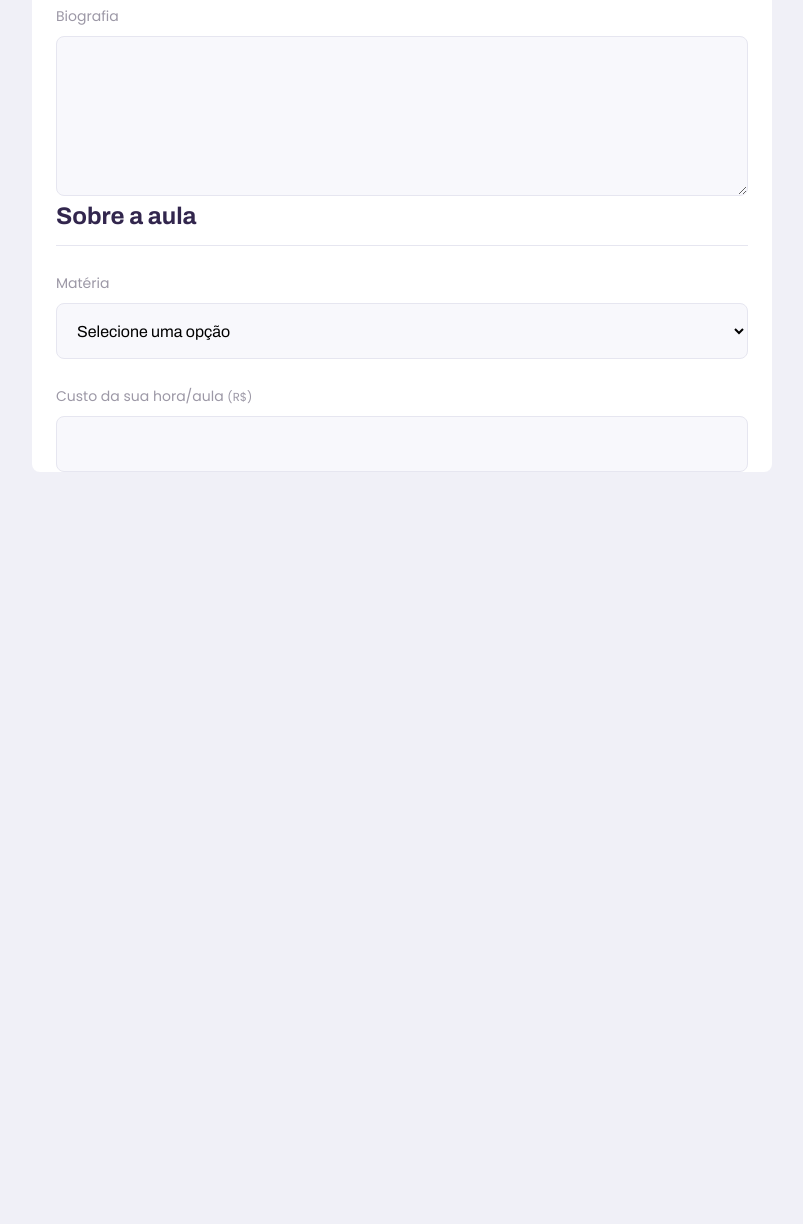
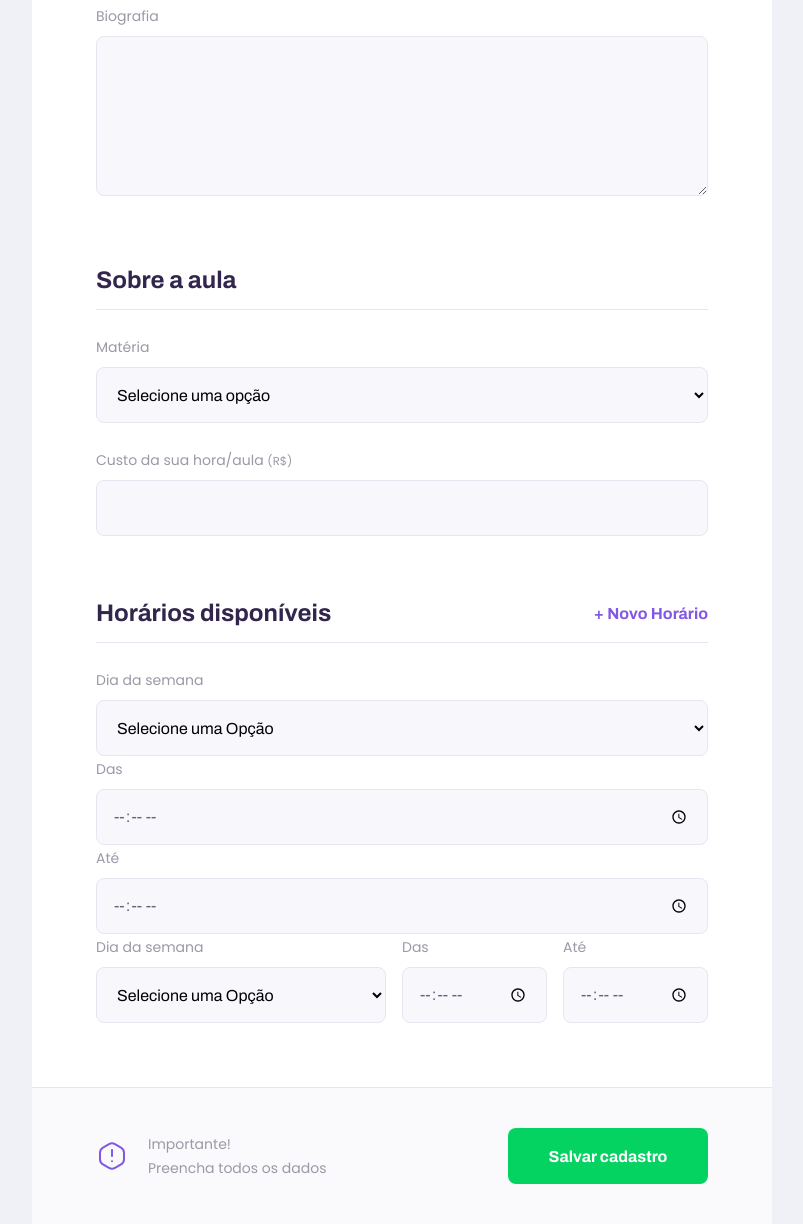
Before and after one commit to BrendaLorencon/Next-Level-Week-2, a plain HTML site: page web/give-classes.html in a window 1280 px wide. Shown: the part 775-1999 px from the top of the page, without its empty margins (238-1041 px from the left). Before the commit the page ends 1247 px from the top, so only its background shows below. Drawn offline with Linux system fonts and the light colour scheme.

Commit message:
Término da give-classes(Dar Aulas) e feito o formulário.

```diff
--- a/web/give-classes.html
+++ b/web/give-classes.html
@@ -81,7 +81,79 @@
                         <input type="cost" id="cost" type="number" required>
                     </div>
                 </fieldset>
+
+                <fieldset id="schedule-items">
+                    <legend>Horários disponíveis
+                        <button id="add-time">+ Novo Horário</button>
+                    </legend>
+
+                    <div class="schedule-items">
+
+                        <div class="select-block">
+                            <label for="weekday">Dia da semana</label>
+                            <select name="weekday[]" required>
+                                <option value="">Selecione uma Opção</option>
+                                <option value="0">Domingo</option>
+                                <option value="1">Segunda-feira</option>
+                                <option value="2">Terça-feira</option>
+                                <option value="3">Quarta-feira</option>
+                                <option value="4">Quinta-feira</option>
+                                <option value="5">Sexta-feira</option>
+                                <option value="6">Sábado</option>
+                            </select>
+                        </div>
+
+                        <div class="input-block">
+                            <label for="time_from">Das</label>
+                            <input type="time" name="time_from[]" required>
+                        </div>
+
+                        <div class="input-block">
+                            <label for="time_to">Até</label>
+                            <input type="time" name="time_to[]" required>
+                        </div>
+
+
+                    </div>
+
+                    <div class="schedule-item">
+
+                        <div class="select-block">
+                            <label for="weekday">Dia da semana</label>
+                            <select name="weekday[]" required>
+                                <option value="">Selecione uma Opção</option>
+                                <option value="0">Domingo</option>
+                                <option value="1">Segunda-feira</option>
+                                <option value="2">Terça-feira</option>
+                                <option value="3">Quarta-feira</option>
+                                <option value="4">Quinta-feira</option>
+                                <option value="5">Sexta-feira</option>
+                                <option value="6">Sábado</option>
+                            </select>
+                        </div>
+
+                        <div class="input-block">
+                            <label for="time_from">Das</label>
+                            <input type="time" name="time_from[]" required>
+                        </div>
+
+                        <div class="input-block">
+                            <label for="time_to">Até</label>
+                            <input type="time" name="time_to[]" required>
+                        </div>
+
+
+                    </div>
+                </fieldset>
             </form>
+
+            <footer>
+                <p>
+                    <img src="images/icons/warning.svg" alt="Aviso Importante">
+                    Importante! <br> Preencha todos os dados
+                </p>
+                <button type="submit" form="create-class">Salvar cadastro</button>
+            </footer>
          </main>
      </div>
 </body>
--- a/web/styles/partials/forms.css
+++ b/web/styles/partials/forms.css
@@ -23,6 +23,7 @@
 .textarea-block textarea{
     padding: 1.2rem 1.6rem;
     height: 16rem;
+
     resize: vertical;
 }
 
--- a/web/styles/partials/page-give-classes.css
+++ b/web/styles/partials/page-give-classes.css
@@ -1,6 +1,10 @@
 #page-give-classes #container{
     width: 100vw;
     height: 100vh;
+}
+
+#page-give-classes .page-header .header-content{
+    margin-bottom: 6.4rem;
 }
 
 #page-give-classes main{
@@ -33,6 +37,28 @@
     border-bottom: 1px solid var(--color-line-in-white);
 }
 
+#page-give-classes fieldset legend button{
+    background: none;
+    border: 0;
+
+    color: var(--color-primary);
+
+    font:700 1.6rem Archivo;
+
+    cursor: pointer;
+
+    transition: 0.2s;
+}
+
+#page-give-classes fieldset legend button:hover{
+    transform: translateY(-5px);
+    color: var(--color-primary-dark);
+}
+
+#page-give-classes fieldset+fieldset{
+    margin-top: 6.4rem;
+}
+
 #page-give-classes .input-block+.input-block,
 #page-give-classes .input-block+.textarea-block,
 #page-give-classes .select-block+.input-block{
@@ -40,8 +66,94 @@
 
 }
 
+#page-give-classes main footer{
+    padding: 4rem 2.4rem;
+
+    background: var(--color-box-footer);
+    border-top: 1px solid var(--color-line-in-white);
+    margin-top: 6.4rem;
+}
+
+#page-give-classes main footer p{
+    display: flex;
+    align-items: center;
+    justify-content: center;
+    font-size: 1.4rem;
+    line-height: 2.4rem;
+
+    color: var(--color-text-complement);
+}
+
+
+#page-give-classes main footer p img{
+    margin-right: 2rem;
+}
+
+#page-give-classes main footer button{
+    width: 100%;
+    height: 5.6rem;
+    background: var(--color-secondary);
+    color: var(--color-button-text);
+    border: 0;
+    border-radius: .8rem;
+    cursor: pointer;
+    font: 700 1.6rem Archivo;
+
+    display: flex;
+    align-items: center;
+    justify-content: center;
+    text-decoration: none;
+
+    transition: 0.2s;
+    margin-top: 3.2rem;
+}
+
+#page-give-classes main footer button:hover{
+    background: var(--color-secondary-dark);
+}
+
+.schedule-item+.schedule-item{
+   margin-top: 3.2rem;
+   padding-top: 3.2rem;
+
+   border-top: 1px solid var(--color-line-in-white);
+}
 @media (min-width: 700px){
     #page-give-classes #container{
         max-width: 100vw;
     }
+
+    #page-give-classes .page-header .header-content{
+        margin-bottom: 0;
+    }
+
+    #page-give-classes main fieldset{
+        padding: 0 64px;
+    }
+
+    .schedule-item{
+        display: grid;
+        grid-template-columns: 2fr 1fr 1fr;
+        column-gap: 1.6rem;
+    }
+
+    #page-give-classes #schedule-items .select-block+.input-block,
+    #page-give-classes #schedule-items .input-block+.input-block{
+        margin-top: 0;
+    }
+
+    #page-give-classes main footer{
+        padding: 40px 64px;
+
+        display: flex;
+        align-items: center;
+        justify-content: space-between;
+    }
+
+    #page-give-classes main footer button{
+        margin-top: 0;
+
+        width: 200px;
+    }
+
 }
```
